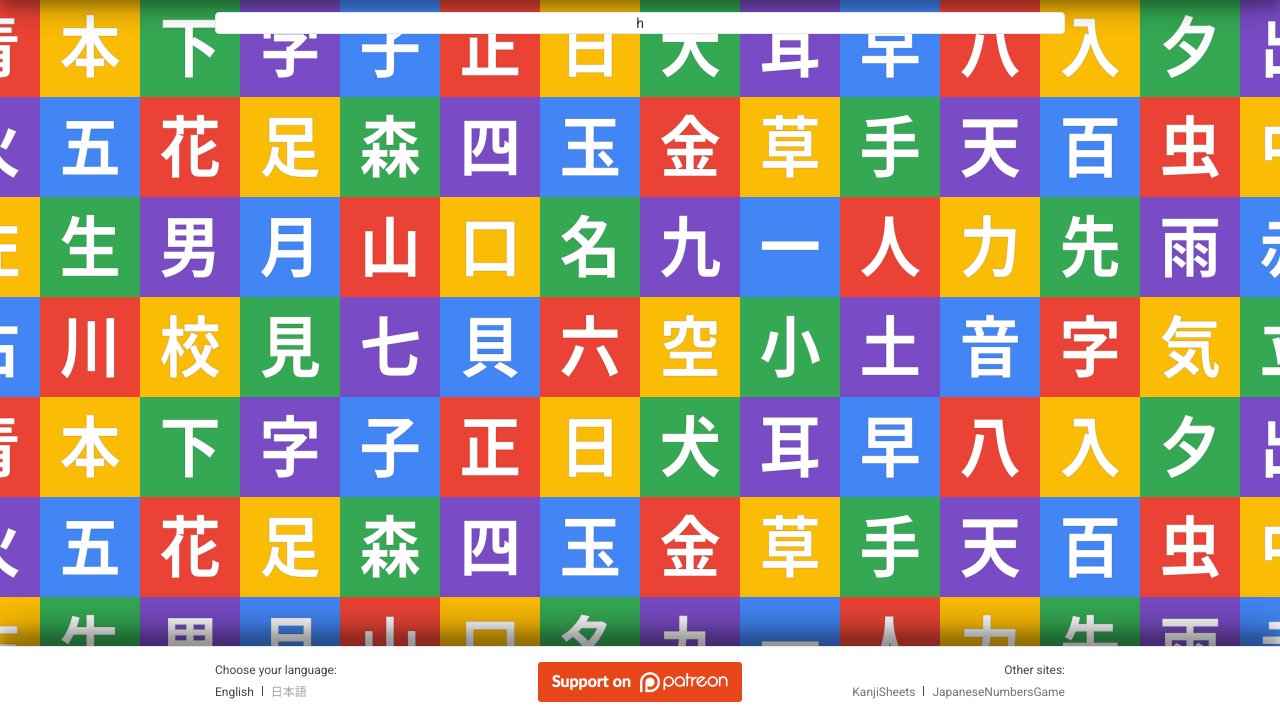
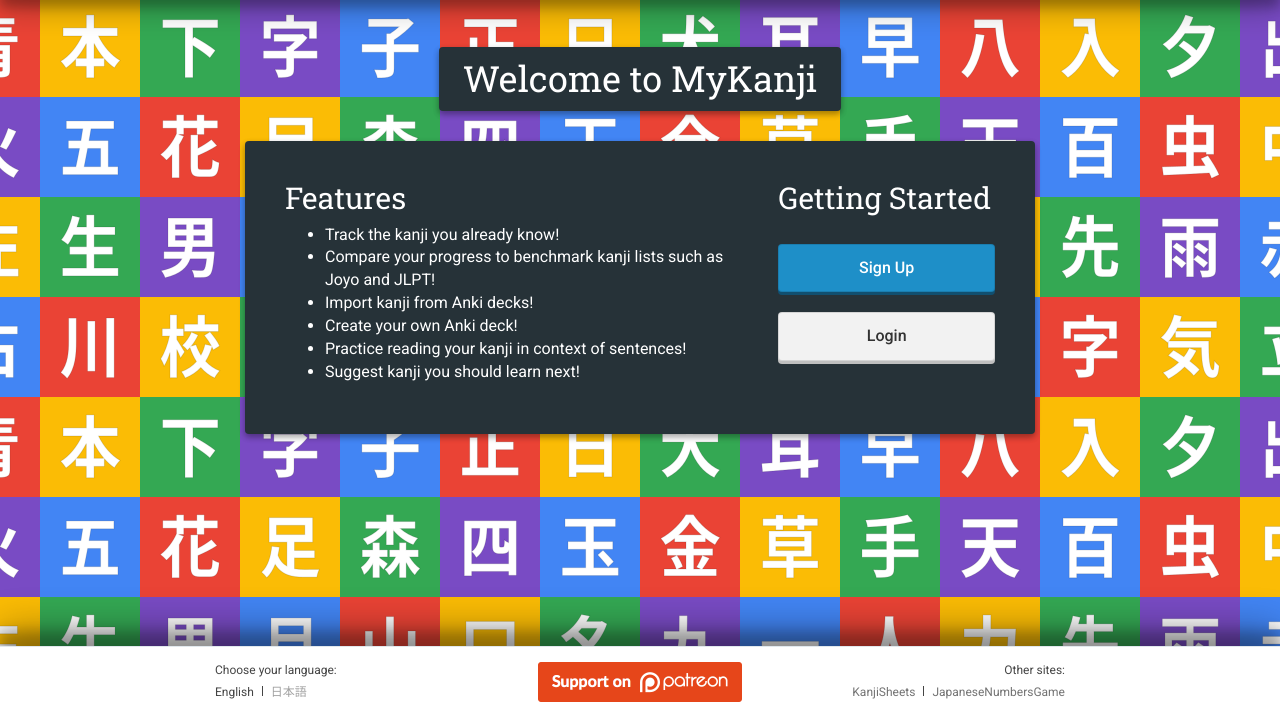
Before and after one commit to GM-Connor/MyKanji, a plain HTML site: page home.html in a window 1280 px wide. Shown: the part 83-800 px from the top of the page. Drawn offline with Linux system fonts and the light colour scheme.

Commit message:
feature panel

```diff
--- a/css/style.css
+++ b/css/style.css
@@ -409,7 +409,66 @@ dl dt, dl dd {
 .home-page .footer {
 	box-shadow: 0 -19px 38px rgba(0,0,0,0.30), 0 -15px 12px rgba(0,0,0,0.22);
 }
-
+.home-page .main-content {
+	background: none;
+    border: none;
+    margin-top: 50px;
+}
+.home-page h1 {
+	background: #263238;
+	border-radius: 4px;
+	box-shadow: 0 3px 6px rgba(0,0,0,0.16), 0 3px 6px rgba(0,0,0,0.23);
+	color: #fff;
+	display: inline-block;
+	font-family: 'Roboto Slab', 'Roboto', sans-serif;
+	margin: 0;
+	padding: 12px 24px;
+}
+.home-page .feature .panel-body {
+	background: #263238;
+	border-radius: 4px;
+	box-shadow: 0 3px 6px rgba(0,0,0,0.16), 0 3px 6px rgba(0,0,0,0.23);
+	color: #fff;
+	margin-top: 30px;
+	padding: 40px;
+}
+.home-page h2 {
+	font-family: 'Roboto Slab', 'Roboto', sans-serif;
+	margin-top: 0;
+	text-align: left;
+}
+.home-page .feature ul {
+	font-size: 16px;
+	text-align: left;
+}
+.get-started a {
+	border: 1px solid rgba(0,0,0,.12);
+	font-size: 16px;
+	font-weight: 500;
+	margin-top: 20px;
+	padding: 12px 24px;
+	width: 100%;
+}
+.get-started a:hover {
+	border: 1px solid rgba(0,0,0,.12);
+}
+.get-started .signup {
+	background: hsl(200, 74%, 45%);
+	box-shadow: 0 3px hsl(200, 74%, 25%);
+	color: #fff;
+}
+.get-started .signup:hover {
+	background: hsl(200, 74%, 50%);
+	box-shadow: 0 3px hsl(200, 74%, 30%);
+}
+.get-started .login {
+	background: hsl(0, 0%, 95%);
+	box-shadow: 0 3px hsl(0, 0%, 75%);
+}
+.get-started .login:hover {
+	background: hsl(0, 0%, 100%);
+	box-shadow: 0 3px hsl(0, 0%, 80%);
+}
 
 
 /* Default */
--- a/home.html
+++ b/home.html
@@ -7,6 +7,7 @@
 	<meta name="description" content="New site">
 	<title>MyKanji!</title>
 	<link href="https://fonts.googleapis.com/css?family=Roboto:300,400,500,700,900" rel="stylesheet">
+	<link href="https://fonts.googleapis.com/css?family=Roboto+Slab:400,700" rel="stylesheet">
 	<link rel="stylesheet" href="css/bootstrap.min.css">
 	<link rel="stylesheet" href="css/style.css">
 </head>
@@ -26,7 +27,35 @@
 		</div>
 		<div class="main-wrapper">
 			<div class="main-content">
-				h
+				<h1>Welcome to MyKanji</h1>
+				<div class="panel feature">
+					<div class="panel-body">
+						<div class="row">
+							<div class="col-md-16">
+								<h2>Features</h2>
+								<ul>
+									<li>Track the kanji you already know!</li>
+									<li>Compare your progress to benchmark kanji lists such as Joyo and JLPT!</li>
+									<li>Import kanji from Anki decks!</li>
+									<li>Create your own Anki deck!</li>
+									<li>Practice reading your kanji in context of sentences!</li>
+									<li>Suggest kanji you should learn next!</li>
+								</ul>
+							</div>
+							<div class="col-md-8 get-started">
+								<h2>Getting Started</h2>
+								<div class="row">
+									<div class="col-md-24">
+										<a href="" class="btn btn-default signup" role="button">Sign Up</a>
+									</div>
+									<div class="col-md-24">
+										<a href="" class="btn btn-default login" role="button">Login</a>
+									</div>
+								</div>
+							</div>
+						</div>
+					</div>
+				</div>
 			</div>
 		</div>
 		<div class="footer">
```
Also changed, not shown: groups4.html (+3 -0 lines).
